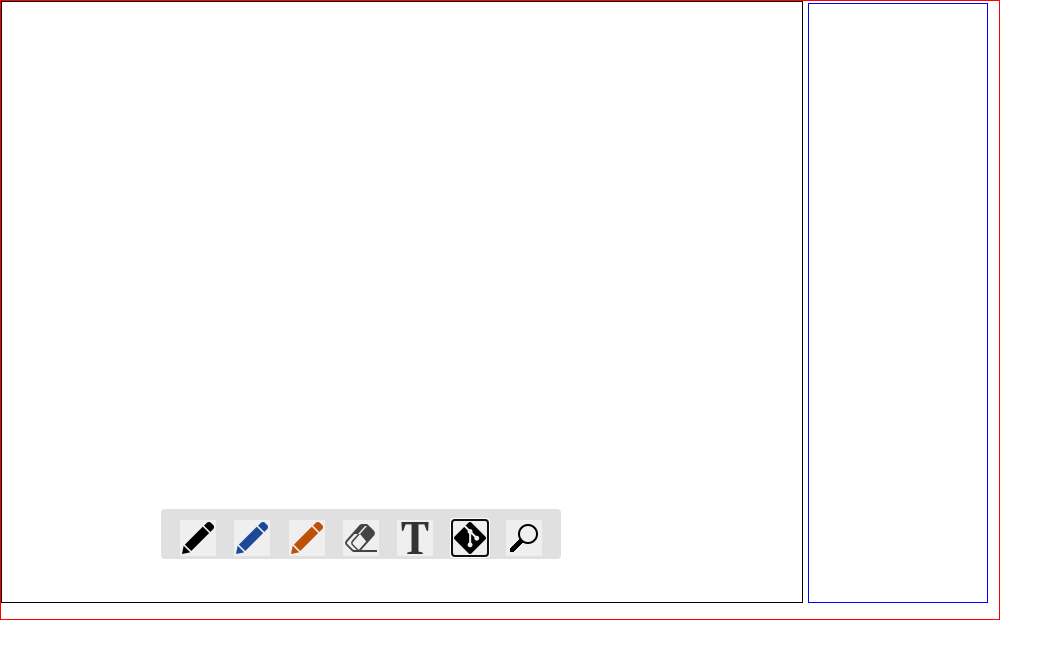
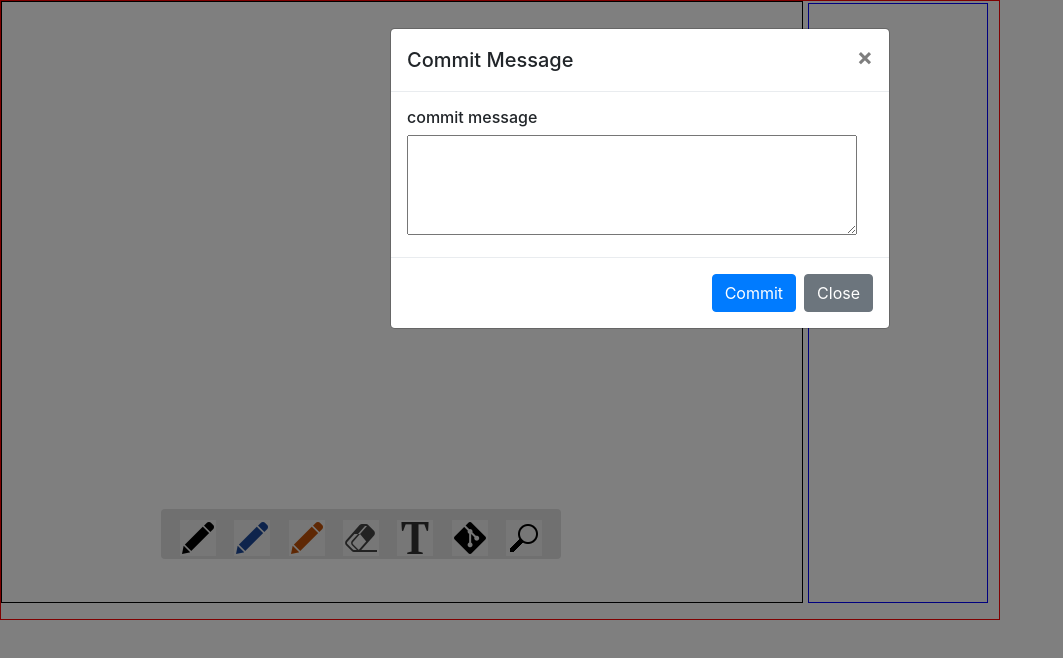
Before and after one commit to hyeon-jo/HCI-Project, a plain HTML site: page HCI-Project/index.html in a window 1280 px wide. Both pictures are taken after a click on the button 469 px from the left and 538 px from the top of the page. Shown: the whole page, without its empty margins (0-1063 px from the left). Drawn offline with nearby package versions, Linux system fonts and the light colour scheme.

Commit message:
make the commit & find button activity

```diff
--- a/HCI-Project/css/main_view.css
+++ b/HCI-Project/css/main_view.css
@@ -34,6 +34,11 @@ html, body{
     position: relative;
 }
 
+#commitMessage, #showCommit{
+    height: 100px;
+    width: 450px;
+}
+
 .button{
     margin: 3px;
     padding: 2px;
--- a/HCI-Project/index.html
+++ b/HCI-Project/index.html
@@ -21,9 +21,58 @@
             <button class="button" id="pen-red" type="button"><img class="buttonImage" src="imgs/pen_red.png"></button>
             <button class="button" id="eraser" type="button"><img class="buttonImage" src="imgs/eraser.png"></button>
             <button class="button" id="text" type="button"><img class="buttonImage" src="imgs/text.png"></button>
-            <button class="button" id="commitButton" type="button"><img class="buttonImage" src="imgs/commit.png"></button>
-            <!--<label for="commitMessage">commit message</label><textarea id="commitMessage"></textarea>-->
-            <button class="button" id="showCommitButton" type="button"><img class="buttonImage" src="imgs/button_search.png"></button>
+            <button class="button" id="commitModalButton" type="button" data-toggle="modal" data-target="#commitModal">
+                <img class="buttonImage" src="imgs/commit.png">
+            </button>
+
+            <!-- Commit Modal -->
+            <div class="modal fade" id="commitModal" tabindex="-1" role="dialog" aria-labelledby="modalLabel" aria-hidden="true">
+                <div class="modal-dialog" role="document">
+                    <div class="modal-content">
+                        <div class="modal-header">
+                            <h5 class="modal-title" id="modalLabel">Commit Message</h5>
+                            <button type="button" class="close" data-dismiss="modal" aria-label="Close">
+                                <span aria-hidden="true">&times;</span>
+                            </button>
+                        </div>
+                        <div class="modal-body">
+                            <h6>commit message</h6>
+                            <textarea id="commitMessage"></textarea>
+                        </div>
+                        <div class="modal-footer">
+                            <button type="button" class="btn btn-primary" data-dismiss="modal" id="commitButton">Commit</button>
+                            <button type="button" class="btn btn-secondary" data-dismiss="modal">Close</button>
+                        </div>
+                    </div>
+                </div>
+            </div>
+
+            <button class="button" id="showCommitModalButton" type="button" data-toggle="modal" data-target="#showCommitModal">
+                <img class="buttonImage" src="imgs/button_search.png">
+            </button>
+
+
+            <!-- Show Commit Modal -->
+            <div class="modal fade" id="showCommitModal" tabindex="-1" role="dialog" aria-labelledby="showCommitModalLabel" aria-hidden="true">
+                <div class="modal-dialog" role="document">
+                    <div class="modal-content">
+                        <div class="modal-header">
+                            <h5 class="modal-title" id="showCommitModalLabel">Commit Message</h5>
+                            <button type="button" class="close" data-dismiss="modal" aria-label="Close">
+                                <span aria-hidden="true">&times;</span>
+                            </button>
+                        </div>
+                        <div class="modal-body">
+                            <h6>commit message</h6>
+                            <textarea id="showCommit"></textarea>
+                        </div>
+                        <div class="modal-footer">
+                            <button type="button" class="btn btn-primary" data-dismiss="modal" id="showCommitButton">Commit</button>
+                            <button type="button" class="btn btn-secondary" data-dismiss="modal">Close</button>
+                        </div>
+                    </div>
+                </div>
+            </div>
             <!--<label for="showCommit">commit message</label><textarea id="showCommit"></textarea>-->
         </nav>
     </div>
```
